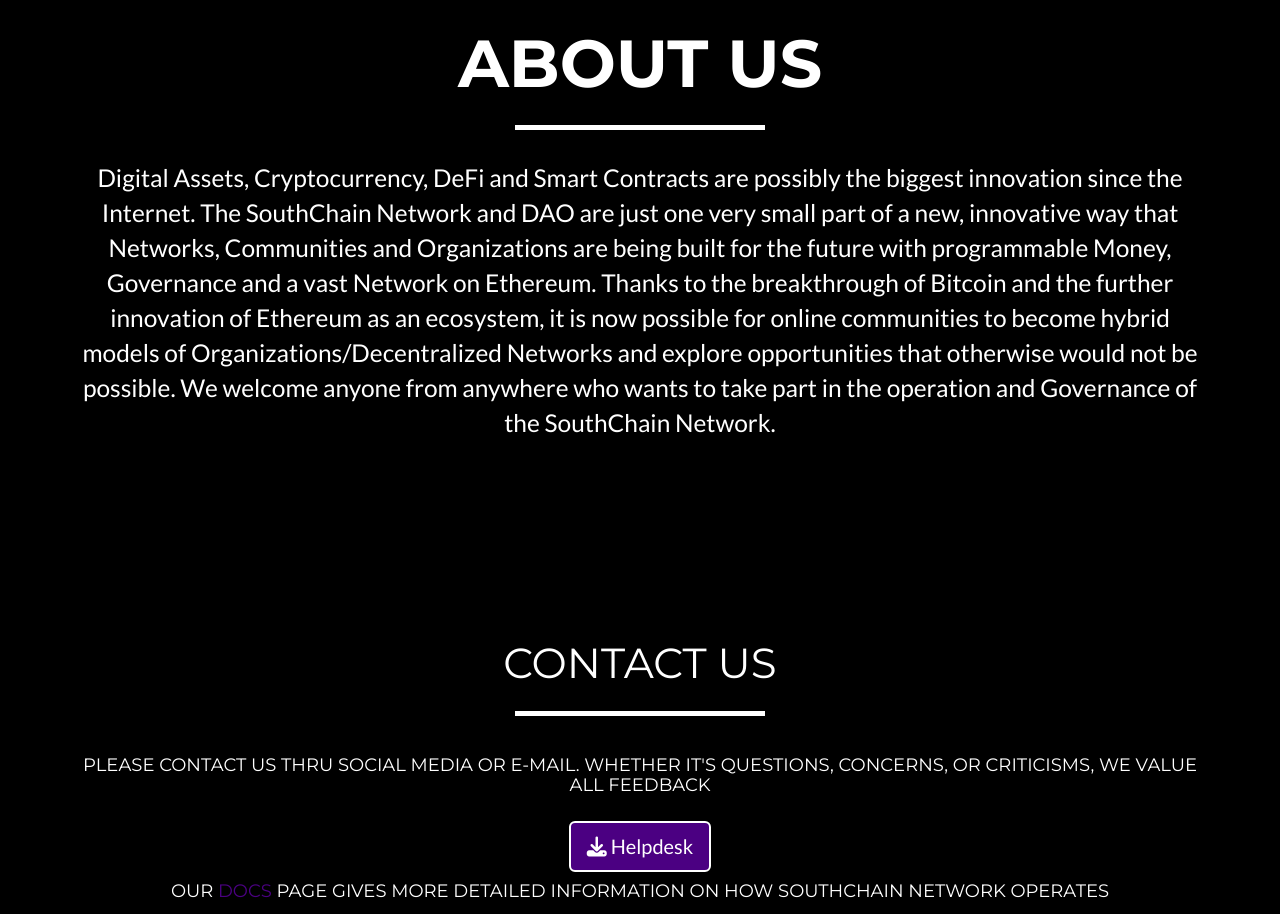
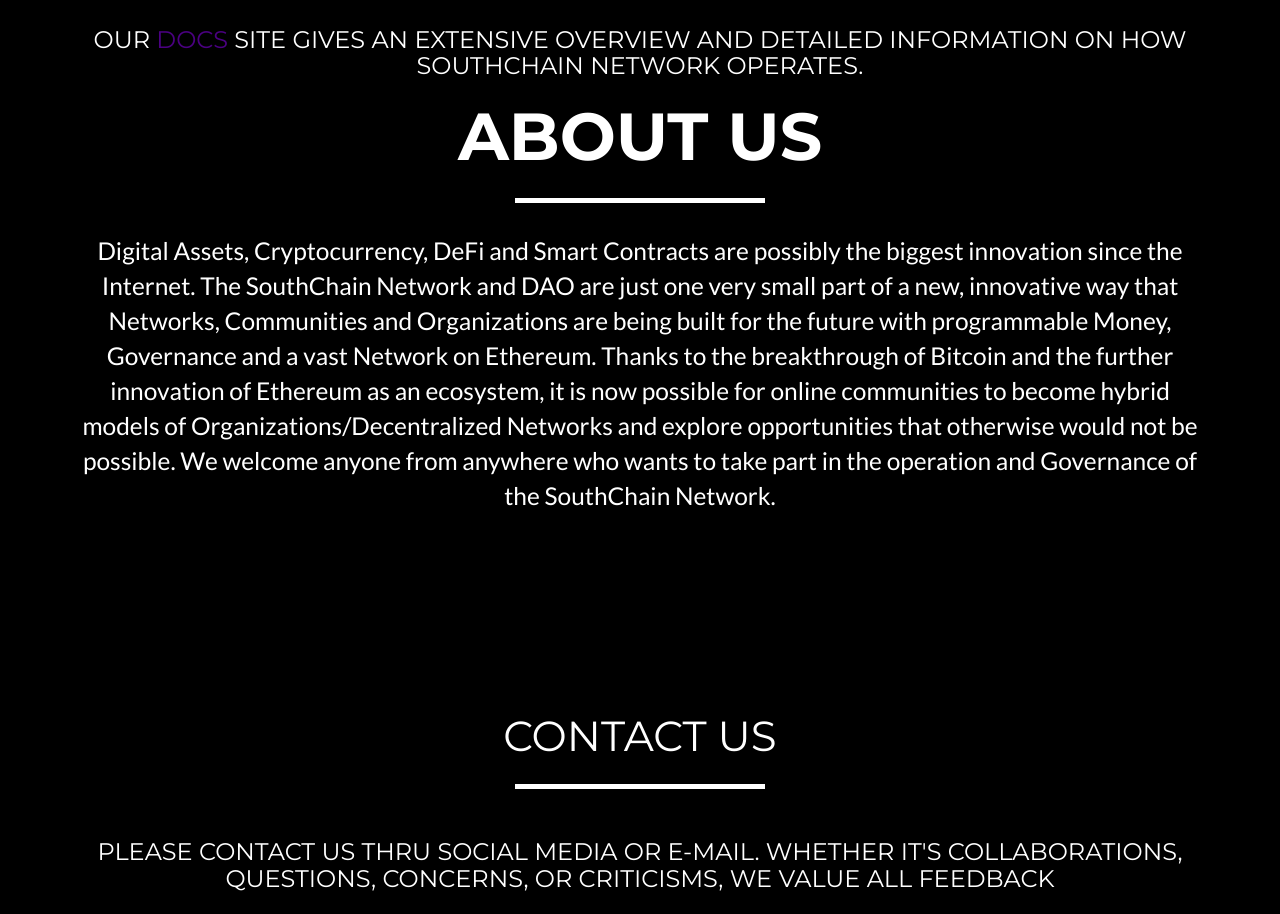
Before and after one commit to RyanPark88/southchain, a plain HTML site: page index/about.html in a window 1280 px wide. Shown: the part 374-1288 px from the top of the page. Drawn offline with nearby package versions, Linux system fonts and the light colour scheme.

Commit message:
Update about.html

```diff
--- a/index/about.html
+++ b/index/about.html
@@ -102,10 +102,13 @@
           <div class="col-lg-12">
             <img
               src="https://cdn.glitch.com/14b28dd6-9d1d-41d4-82ad-e8db06f6dc40%2Flargelogo.png?v=1604591894623"
-              class="rotate"
               width="100"
               height="100"
             />
+             <h3>
+              Our <a href="https://docs.southchain.digital">Docs</a> site gives an
+              extensive overview and detailed information on how SouthChain Network operates.
+            </h3>
             <div class="intro-text">
               <h2 class="name">About Us</h2>
               <hr class="star-light" />
@@ -137,10 +140,10 @@
         </div>
         <div class="row">
           <div class="col-lg-12 text-center">
-            <h4>
+            <h3>
               Please contact us thru Social Media or E-Mail. Whether it's
-              questions, concerns, or criticisms, we value all feedback
-            </h4>
+              collaborations, questions, concerns, or criticisms, we value all feedback
+            </h3>
           </div>
           <div class="col-lg-12 text-center">
             <a
@@ -149,10 +152,6 @@
             >
               <i class="fa fa-download"></i> Helpdesk
             </a>
-            <h4>
-              Our <a href="https://docs.southchain.digital">Docs</a> page gives more
-              detailed information on how SouthChain Network operates
-            </h4>
           </div>
         </div>
       </div>
```
